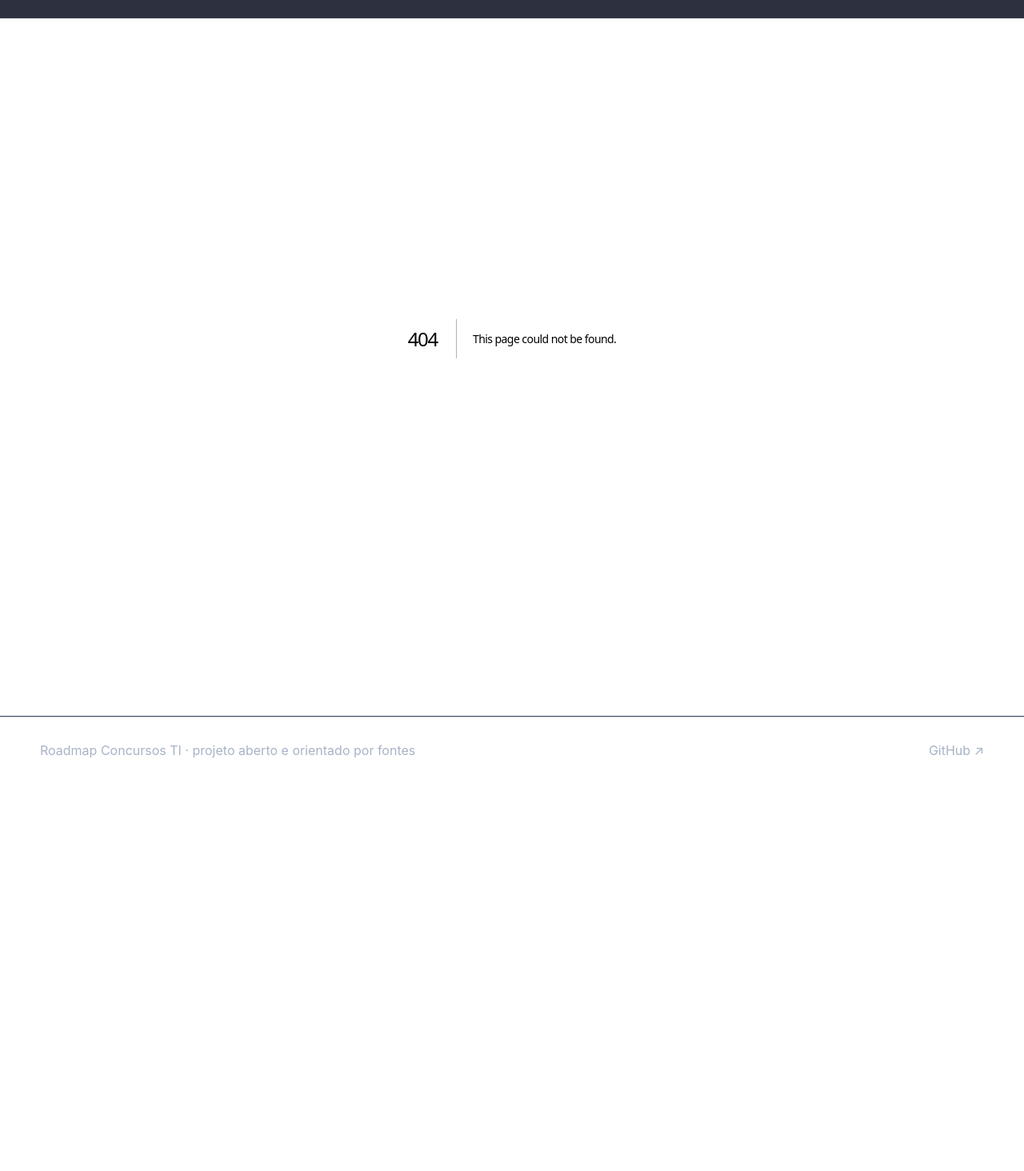
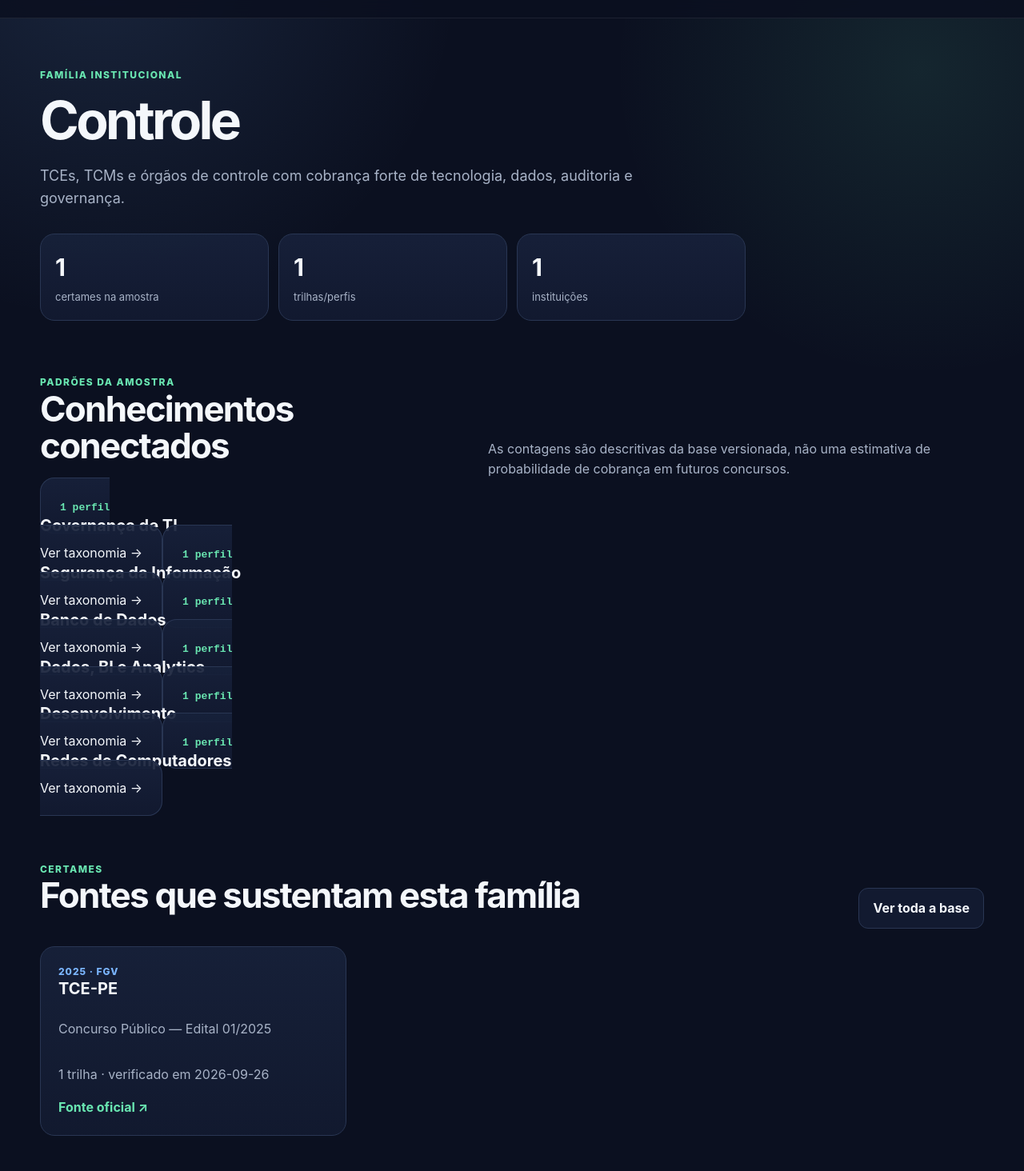
Before and after one commit to cvaraujo11/roadmap-concursos-ti, a Next.js app: page /orgaos/controle in a window 1280 px wide. Before the commit this address had no page. Shown: the part 46-1510 px from the top of the page at 80% size. Before the commit the page ends 1026 px from the top, so only its background shows below. Built offline with nearby package versions, Linux system fonts and the light colour scheme.

Commit message:
feat(routes): add institutional family pages

```diff
--- /dev/null
+++ b/src/app/orgaos/[slug]/page.tsx
@@ -0,0 +1,75 @@
+import Link from "next/link";
+import { notFound } from "next/navigation";
+import { allTracks, contests, knowledgeName, orgFamilies } from "@/data/catalog";
+import type { OrgFamily } from "@/lib/types";
+
+export function generateStaticParams() {
+  return orgFamilies.map((item) => ({ slug: item.slug }));
+}
+
+export default async function OrgFamilyPage({ params }: { params: Promise<{ slug: string }> }) {
+  const { slug } = await params;
+  const family = orgFamilies.find((item) => item.slug === slug);
+  if (!family) notFound();
+
+  const familyContests = contests.filter((contest) => contest.orgFamily === (family.slug as OrgFamily));
+  const tracks = allTracks.filter((track) => track.contest.orgFamily === family.slug);
+  const counts = new Map<string, number>();
+  tracks.forEach((track) => track.knowledge.forEach((item) => counts.set(item, (counts.get(item) ?? 0) + 1)));
+  const rankedKnowledge = [...counts.entries()].sort((a, b) => b[1] - a[1]);
+
+  return (
+    <>
+      <section className="page-head">
+        <div className="container">
+          <div className="eyebrow">Família institucional</div>
+          <h1>{family.name}</h1>
+          <p>{family.description}</p>
+          <div className="stats compact-stats">
+            <div className="stat"><strong>{familyContests.length}</strong><span>certames na amostra</span></div>
+            <div className="stat"><strong>{tracks.length}</strong><span>trilhas/perfis</span></div>
+            <div className="stat"><strong>{new Set(familyContests.map((item) => item.institution)).size}</strong><span>instituições</span></div>
+          </div>
+        </div>
+      </section>
+
+      <section className="section">
+        <div className="container">
+          <div className="section-heading">
+            <div><div className="eyebrow">Padrões da amostra</div><h2>Conhecimentos conectados</h2></div>
+            <p>As contagens são descritivas da base versionada, não uma estimativa de probabilidade de cobrança em futuros concursos.</p>
+          </div>
+          <div className="link-grid">
+            {rankedKnowledge.map(([item, count]) => (
+              <Link className="route-card" href={`/conhecimentos/${item}`} key={item}>
+                <span className="number">{count} perfil{count === 1 ? "" : "is"}</span>
+                <h3>{knowledgeName(item)}</h3>
+                <span className="card-link">Ver taxonomia →</span>
+              </Link>
+            ))}
+          </div>
+        </div>
+      </section>
+
+      <section className="section">
+        <div className="container">
+          <div className="section-heading">
+            <div><div className="eyebrow">Certames</div><h2>Fontes que sustentam esta família</h2></div>
+            <Link className="button" href="/concursos">Ver toda a base</Link>
+          </div>
+          <div className="card-grid">
+            {familyContests.map((contest) => (
+              <article className="card" key={contest.id}>
+                <span className="card-kicker">{contest.year} · {contest.organizer}</span>
+                <h3>{contest.institution}</h3>
+                <p>{contest.title}</p>
+                <p className="muted">{contest.tracks.length} trilha{contest.tracks.length === 1 ? "" : "s"} · verificado em {contest.verifiedAt}</p>
+                <a className="card-link" href={contest.sourceUrl} target="_blank" rel="noreferrer">Fonte oficial ↗</a>
+              </article>
+            ))}
+          </div>
+        </div>
+      </section>
+    </>
+  );
+}
```
